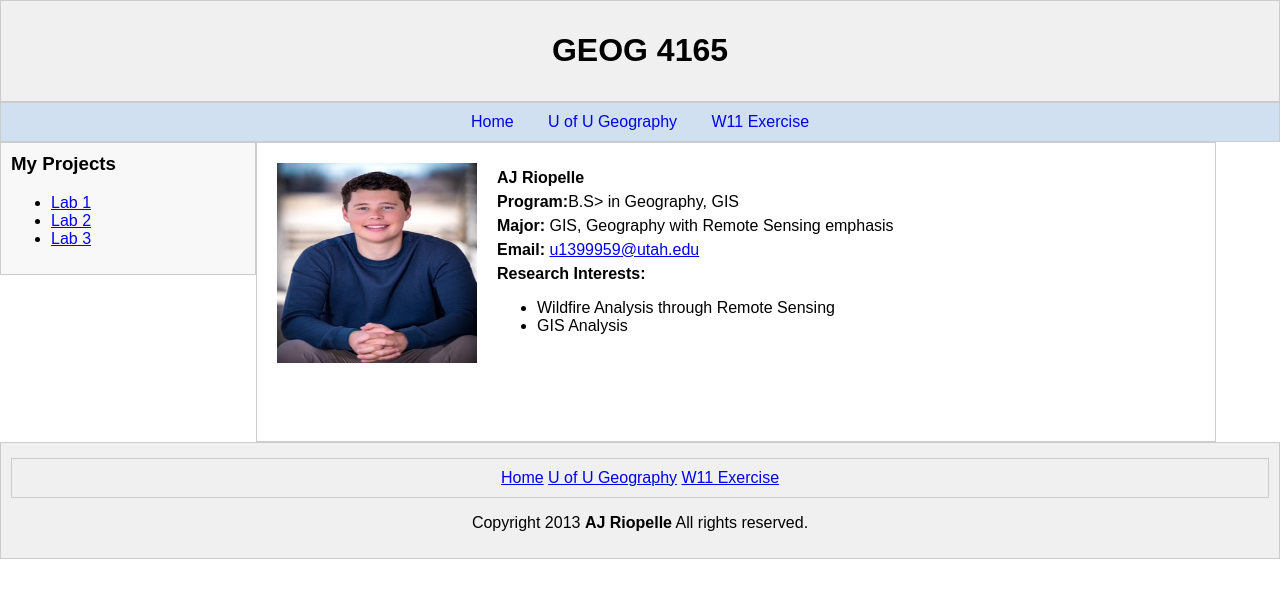
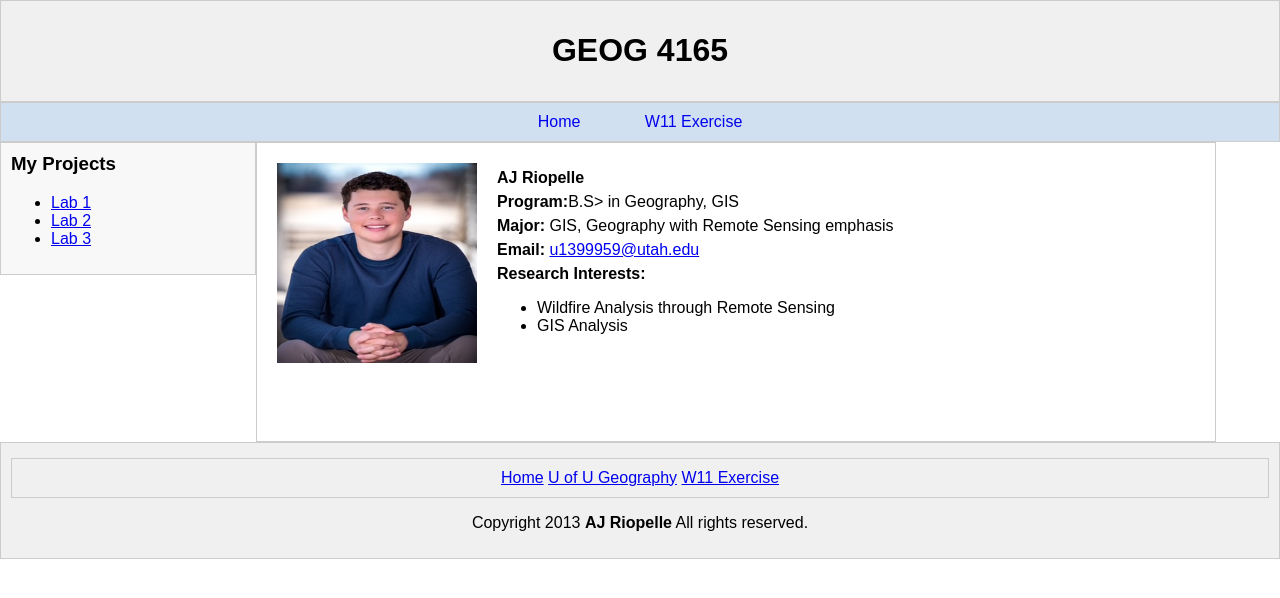
Before and after one commit to jar4274/jar4274.github.io, a plain HTML site: page index.html in a window 1280 px wide. Drawn offline with Linux system fonts and the light colour scheme.

Commit message:
Update index.html

```diff
--- a/index.html
+++ b/index.html
@@ -17,7 +17,7 @@
 
     <div id="top-nav">
         <a href="#">Home</a>
-        <a href="#">U of U Geography</a>
+        <a href="#"U of U Geography</a>
         <a href="#">W11 Exercise</a>
     </div>
 
```
